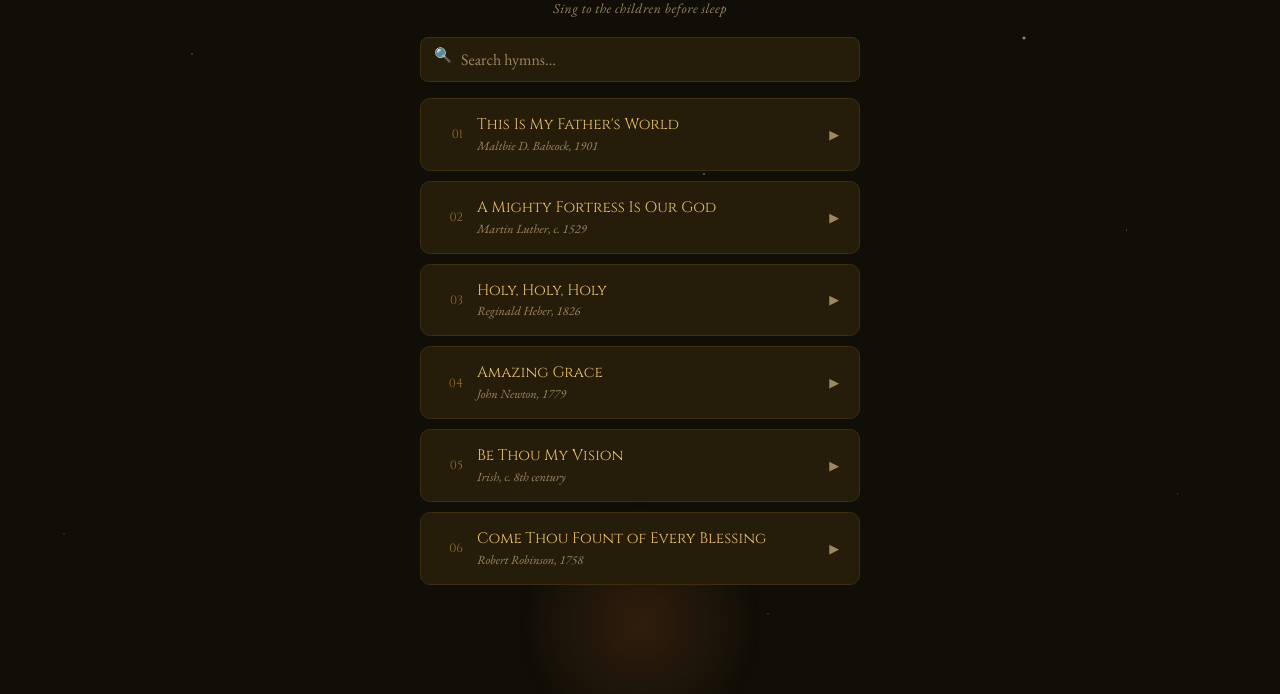
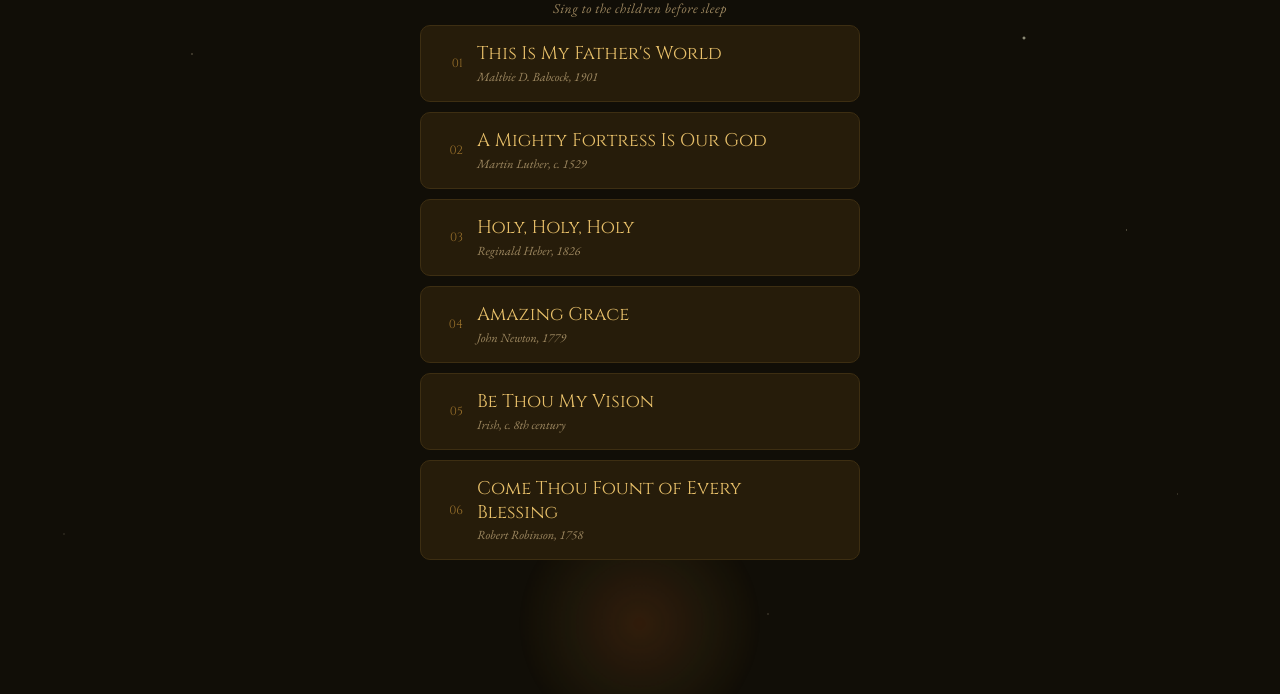
Before and after one commit to dillywe/bedtime-hymns, a plain HTML site: page index.html in a window 1280 px wide. Shown: the part 106-800 px from the top of the page. Drawn offline with nearby package versions, Linux system fonts and the light colour scheme.

Commit message:
Add files via upload

```diff
--- a/index.html
+++ b/index.html
@@ -122,35 +122,7 @@
       letter-spacing: 0.04em;
     }
 
-    /* ── Search ── */
-    .search-wrap {
-      padding: 20px 20px 8px;
-    }
 
-    .search-input {
-      width: 100%;
-      background: var(--card);
-      border: 1px solid var(--border);
-      border-radius: 8px;
-      padding: 11px 16px 11px 40px;
-      color: var(--cream);
-      font-family: 'EB Garamond', Georgia, serif;
-      font-size: 1rem;
-      outline: none;
-      transition: border-color 0.2s;
-    }
-    .search-input::placeholder { color: var(--muted); }
-    .search-input:focus { border-color: var(--gold); }
-
-    .search-wrap { position: relative; }
-    .search-icon {
-      position: absolute;
-      left: 34px; top: 50%;
-      transform: translateY(-50%);
-      color: var(--muted);
-      font-size: 0.9rem;
-      pointer-events: none;
-    }
 
     /* ── Hymn list ── */
     #list-view {
@@ -188,7 +160,7 @@
 
     .hymn-title {
       font-family: 'Cinzel', serif;
-      font-size: 0.95rem;
+      font-size: 1.15rem;
       color: var(--gold-soft);
       font-weight: 400;
       line-height: 1.3;
@@ -201,12 +173,7 @@
       font-style: italic;
     }
 
-    .hymn-arrow {
-      color: var(--muted);
-      font-size: 0.8rem;
-      transition: color 0.2s;
-    }
-    .hymn-card:hover .hymn-arrow { color: var(--gold); }
+
 
     /* ── Detail view ── */
     #detail-view {
@@ -279,7 +246,7 @@
     }
 
     .verse-text {
-      font-size: clamp(1.05rem, 4vw, 1.2rem);
+      font-size: clamp(1.15rem, 4.5vw, 1.35rem);
       line-height: 1.85;
       color: var(--cream);
       white-space: pre-line;
@@ -357,10 +324,7 @@
       <button id="dismiss-install">✕</button>
     </div>
 
-    <div class="search-wrap">
-      <span class="search-icon">🔍</span>
-      <input class="search-input" id="search" type="search" placeholder="Search hymns…" autocomplete="off" />
-    </div>
+
 
     <div id="list-view"></div>
   </div>
@@ -451,7 +415,6 @@ let deferredPrompt = null;
 const listEl       = document.getElementById('list-view');
 const listWrapper  = document.getElementById('list-view-wrapper');
 const detailView   = document.getElementById('detail-view');
-const searchEl     = document.getElementById('search');
 const detailTitle  = document.getElementById('detail-title');
 const detailMeta   = document.getElementById('detail-meta');
 const lyricsEl     = document.getElementById('lyrics-container');
@@ -484,7 +447,7 @@ function renderList(query = '') {
           <div class="hymn-title">${hymn.title}</div>
           <div class="hymn-meta">${hymn.author.split('•')[0].trim()}</div>
         </div>
-        <span class="hymn-arrow">▶</span>
+        <span class="hymn-arrow"></span>
       </div>`;
   }).join('');
 
@@ -522,8 +485,8 @@ backBtn.addEventListener('click', () => {
   listWrapper.style.display = 'block';
 });
 
-// ── Search ──
-searchEl.addEventListener('input', () => renderList(searchEl.value));
+// ── Init ──
+renderList();
 
 // ── PWA install ──
 window.addEventListener('beforeinstallprompt', e => {
@@ -547,8 +510,6 @@ if ('serviceWorker' in navigator) {
   navigator.serviceWorker.register('./sw.js').catch(console.error);
 }
 
-// ── Init ──
-renderList();
 </script>
 </body>
 </html>
```
